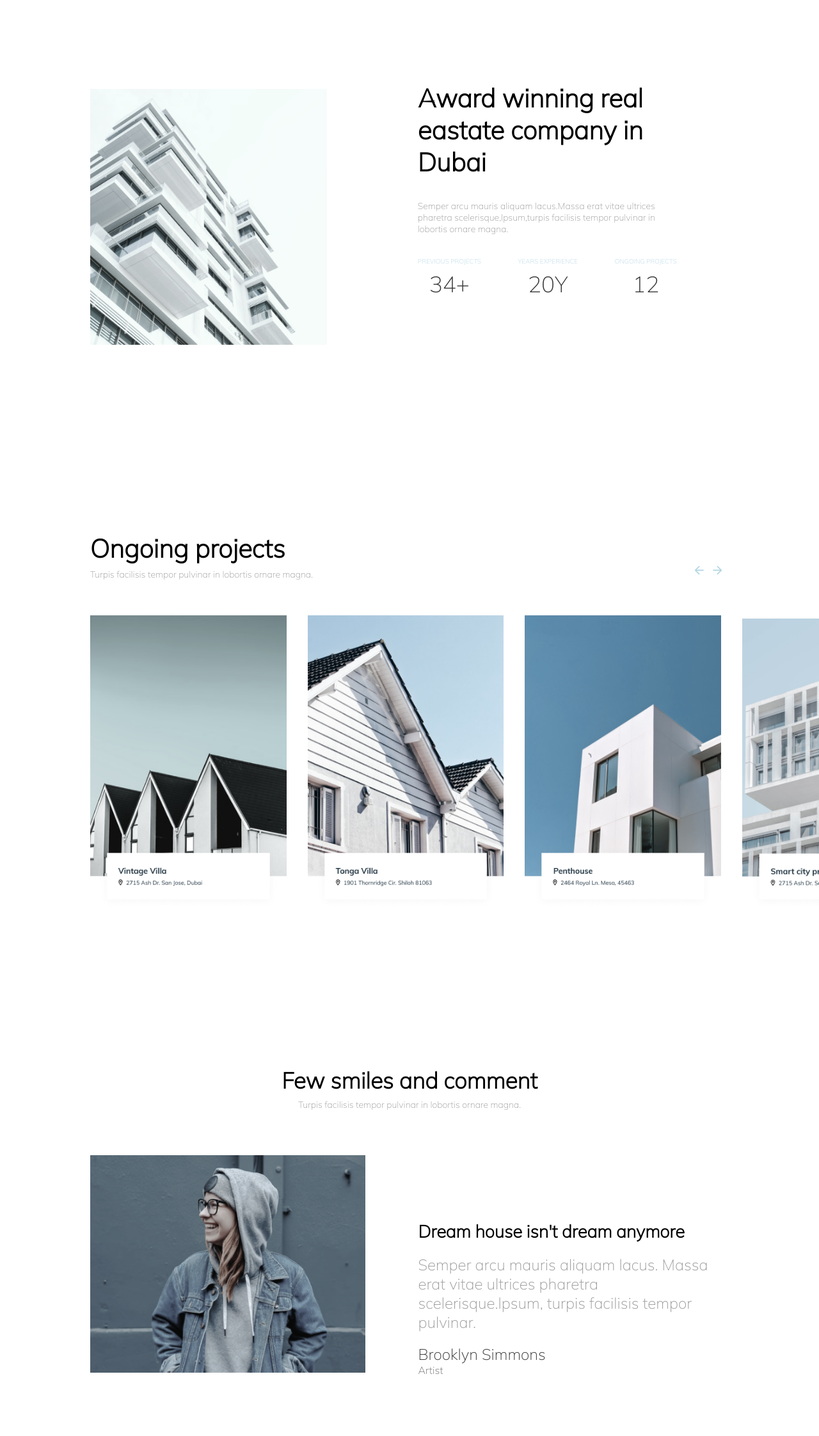
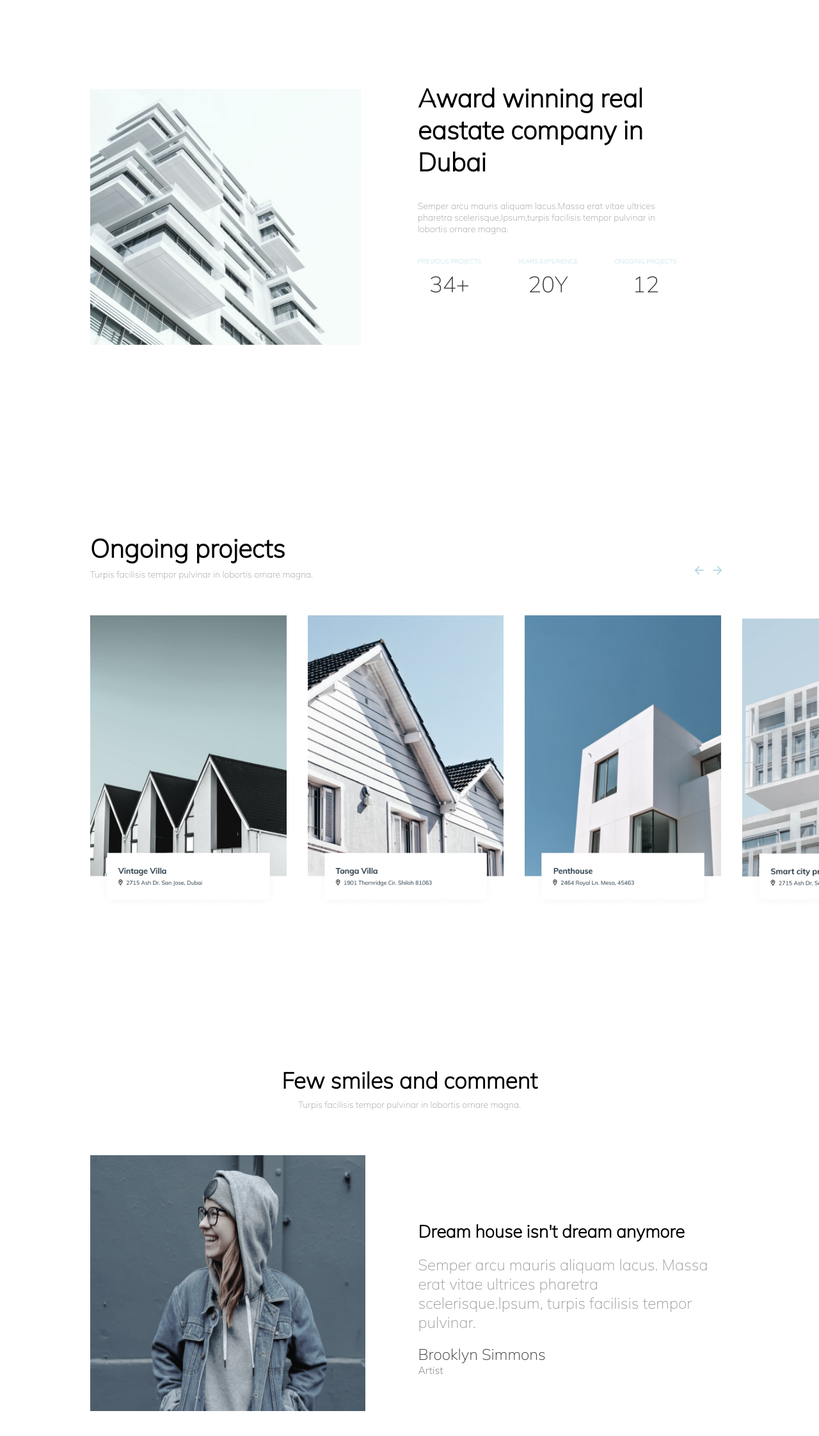
Before and after one commit to pravinkumar270601/InternProject_html, a plain HTML site: page index.html in a window 1280 px wide. Shown: the part 802-3047 px from the top of the page at 64% size. Drawn offline with Linux system fonts and the light colour scheme; a web font is replaced by a local one.

Commit message:
Update style.css

```diff
--- a/style.css
+++ b/style.css
@@ -452,6 +452,16 @@ a{
         height: 491px;
         padding-top: 80px;
     }
+    .second-page-left img {
+        height: 400px;
+        width: 422.8px;
+
+    }
+    .fourth-img {
+        width: 430px;
+        height: 470px;
+        padding-top: 70px;
+    }
 
 }
 /* desktop css end ------------------------------------------------*/
```
